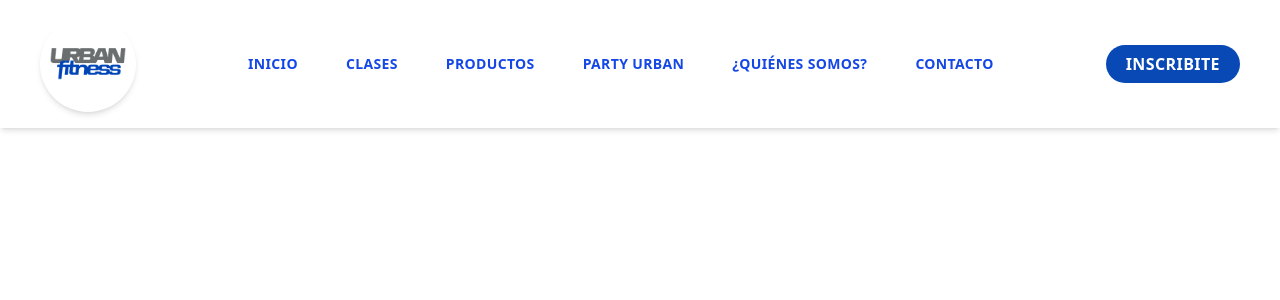
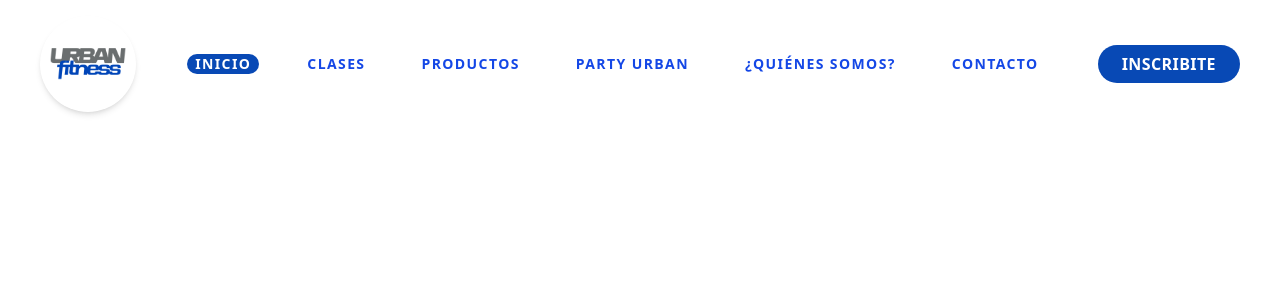
Before and after one commit to SoftFusion-Technologies/urban-ofi-desa, a React (Vite) app: page / in a window 1280 px wide. Shown: the top 300 px of the page. Built offline with nearby package versions, Linux system fonts and the light colour scheme; the HTML template or start-up script is replaced by a standard one.

Commit message:
Mejora final al Navbar

```diff
--- a/src/Components/Header/NavBar/NavBar.jsx
+++ b/src/Components/Header/NavBar/NavBar.jsx
@@ -1,12 +1,14 @@
-import { useState } from 'react';
-import { Link } from 'react-router-dom';
+import { useEffect, useState } from 'react';
+import { Link, useLocation } from 'react-router-dom';
 import { HiOutlineMenu, HiOutlineX } from 'react-icons/hi';
 import { motion, AnimatePresence } from 'framer-motion';
 import logo from '../../../Images/imgLogo.jpg';
 
 const Navbar = () => {
   const [isOpen, setIsOpen] = useState(false);
+  const [scrolled, setScrolled] = useState(false);
   const toggleMenu = () => setIsOpen(!isOpen);
+  const location = useLocation();
 
   const navLinks = [
     { to: '/', label: 'Inicio' },
@@ -17,41 +19,67 @@ const Navbar = () => {
     { to: '/contacto', label: 'Contacto' }
   ];
 
+  // Detectar scroll
+  useEffect(() => {
+    const handleScroll = () => setScrolled(window.scrollY > 20);
+    window.addEventListener('scroll', handleScroll);
+    return () => window.removeEventListener('scroll', handleScroll);
+  }, []);
+
   return (
-    <nav className="fixed top-0 w-full bg-white shadow-md z-50">
-      <div className="max-w-7xl mx-auto flex items-center justify-between px-10 py-4">
-        {/* Logo + Tagline */}
+    <motion.nav
+      initial={{ y: -80, opacity: 0 }}
+      animate={{ y: 0, opacity: 1 }}
+      transition={{ duration: 0.6, ease: 'easeOut' }}
+      className={`fixed top-0 w-full z-50 transition-all duration-300 ${
+        scrolled ? 'bg-white shadow-md py-2' : 'bg-white py-4'
+      }`}
+    >
+      <div className="max-w-7xl mx-auto flex items-center justify-between px-6 lg:px-10 transition-all duration-300">
+        {/* Logo */}
         <Link to="/" className="flex items-center gap-4">
           <img
             src={logo}
             alt="Urban Fitness"
-            className="h-24 w-24 object-cover rounded-full shadow-md"
+            className={`object-cover rounded-full shadow-md transition-all duration-300 ${
+              scrolled ? 'h-16 w-16' : 'h-24 w-24'
+            }`}
           />
         </Link>
 
         {/* Menú desktop */}
-        <div className="hidden lg:flex items-center space-x-12 uppercase text-sm font-semibold tracking-widest">
-          {navLinks.map(({ to, label }) => (
-            <Link
-              key={to}
-              to={to}
-              className="relative text-blue-700 hover:text-[#0849B5] transition-colors duration-300 group"
-            >
-              {/* Burbuja */}
-              <span className="relative z-10 group-hover:text-white font-semibold uppercase tracking-wide">
-                {label}
-              </span>{' '}
-              <span className="absolute left-0 top-1/2 -translate-y-1/2 w-0 h-8 bg-[#0849B5] rounded-full transition-all duration-300 ease-in-out group-hover:w-full"></span>
-              {/* Underline animado con group-hover */}
-            </Link>
-          ))}
+        <div className="hidden lg:flex items-center space-x-10 uppercase text-sm font-semibold tracking-widest">
+          {navLinks.map(({ to, label }) => {
+            const isActive = location.pathname === to;
+            return (
+              <Link key={to} to={to} className="relative group overflow-hidden">
+                {/* Texto */}
+                <span
+                  className={`relative z-10 px-2 transition-colors duration-300 ${
+                    isActive
+                      ? 'text-white'
+                      : 'text-blue-700 group-hover:text-white'
+                  }`}
+                >
+                  {label}
+                </span>
+
+                {/* Burbuja de fondo */}
+                <span
+                  className={`absolute inset-0 bg-[#0849B5] rounded-full scale-x-0 origin-center transition-transform duration-300 ease-in-out group-hover:scale-x-100 ${
+                    isActive ? 'scale-x-100' : ''
+                  }`}
+                ></span>
+              </Link>
+            );
+          })}
         </div>
 
         {/* Botón Call to Action */}
         <div className="hidden lg:block">
           <Link
             to="/inscribite"
-            className="px-5 py-2 bg-[#0849B5] text-white rounded-full font-semibold uppercase tracking-wide hover:bg-blue-700 transition"
+            className="px-6 py-2 bg-[#0849B5] text-white rounded-full font-semibold uppercase tracking-wide hover:bg-blue-700 hover:scale-105 transition-transform duration-300"
           >
             Inscribite
           </Link>
@@ -61,7 +89,7 @@ const Navbar = () => {
         <div className="lg:hidden">
           <button
             onClick={toggleMenu}
-            className="text-gray-800 dark:text-blue-700 text-3xl"
+            className="text-blue-700 text-3xl"
             aria-label="Toggle menu"
           >
             {isOpen ? <HiOutlineX /> : <HiOutlineMenu />}
@@ -76,14 +104,18 @@ const Navbar = () => {
             initial={{ opacity: 0, y: -10 }}
             animate={{ opacity: 1, y: 0 }}
             exit={{ opacity: 0, y: -10 }}
-            className="lg:hidden bg-white dark:bg-gray-900 px-6 py-6 uppercase font-semibold tracking-wide text-base space-y-6"
+            className="lg:hidden bg-white px-6 py-6 uppercase font-semibold tracking-wide text-base space-y-6 shadow-md"
           >
             {navLinks.map(({ to, label }) => (
               <Link
                 key={to}
                 to={to}
                 onClick={() => setIsOpen(false)}
-                className="text-center block text-gray-700 hover:text-[#0849B5] dark:text-white dark:hover:text-[#0849B5]"
+                className={`block text-center transition-colors duration-200 ${
+                  location.pathname === to
+                    ? 'text-white bg-[#0849B5] rounded-full py-2'
+                    : 'text-gray-700 hover:text-[#0849B5]'
+                }`}
               >
                 {label}
               </Link>
@@ -98,7 +130,7 @@ const Navbar = () => {
           </motion.div>
         )}
       </AnimatePresence>
-    </nav>
+    </motion.nav>
   );
 };
 
```
